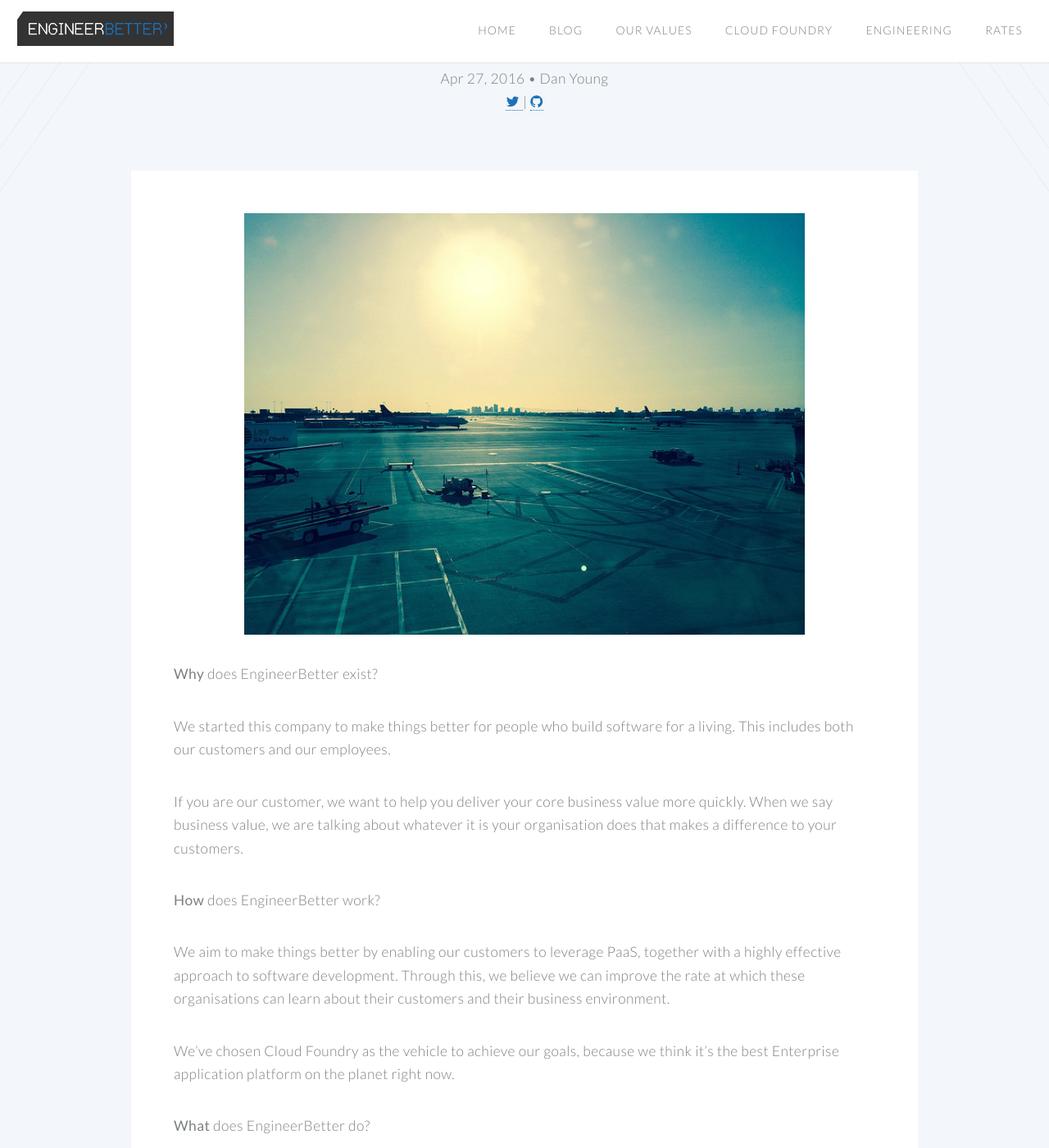
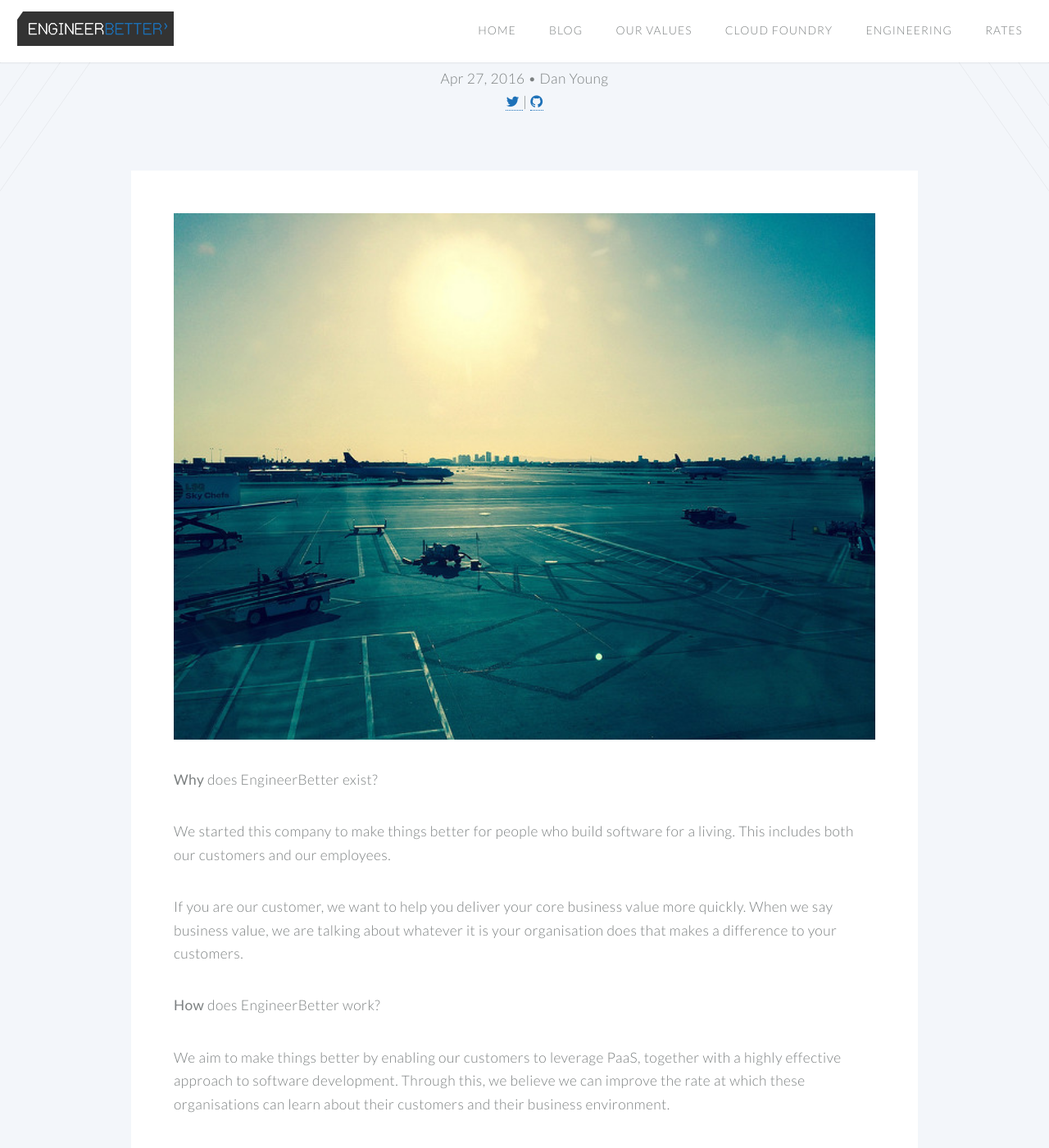
Before and after one commit to DanielJonesEB/engineerbetter.com, a Jekyll site: the page built from _posts/2016-04-27-why-engineerbetter.markdown, in a window 1280 px wide and 1400 px high, scrolled down 200 px. Shown: the whole window at 82% size. Built offline with Jekyll 4.4.1, drawn with Linux system fonts in a browser that asks for light colours.

Commit message:
image fit css at 100%

```diff
--- a/css/style.css
+++ b/css/style.css
@@ -257,9 +257,7 @@
 
 		.image.fit {
 			display: block;
-			width: 80%;
-			margin-left: auto;
-			margin-right: auto;
+			width: 100%;
 		}
 
 			.image.fit img {
```
